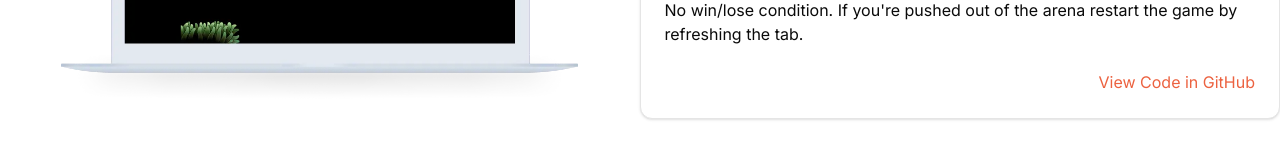
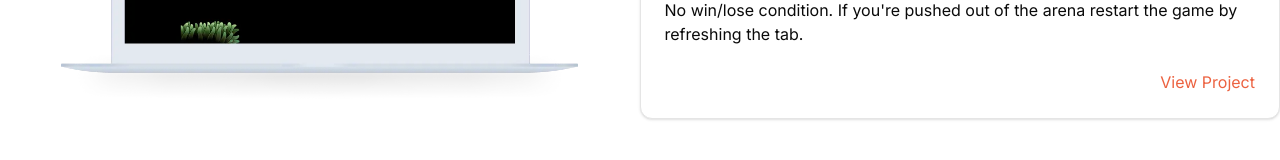
Before and after one commit to availe/Personal-Website-V2, a Next.js app: page /projects in a window 1280 px wide. Shown: the part 302-462 px from the top of the page. Built offline with nearby package versions, Linux system fonts and the light colour scheme.

Commit message:
temp fix project link security header

```diff
--- a/src/components/project-entry/call-to-action-link.tsx
+++ b/src/components/project-entry/call-to-action-link.tsx
@@ -6,7 +6,9 @@ export const callToActionLink = (isInternal: boolean, codeUrl: string) => {
 
   return isInternal ? (
     <Link href={codeUrl} passHref>
-      <span className={linkClass}>View Project</span>
+      <a href={codeUrl} className={linkClass}>
+        View Project
+      </a>
     </Link>
   ) : (
     <a
--- a/src/data/txt/project-data.tsx
+++ b/src/data/txt/project-data.tsx
@@ -20,7 +20,7 @@ const ProjectsData: ProjectData[] = [
       "No win/lose condition. If you're pushed out of the arena restart the game by refreshing the tab.",
     ],
     codeUrl: "/projects/escape",
-    isInternal: false,
+    isInternal: true,
   },
   {
     imageSrc: "/expense-tracker-mockup.svg",
```
